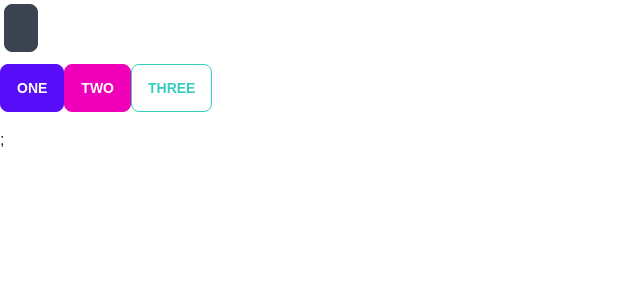
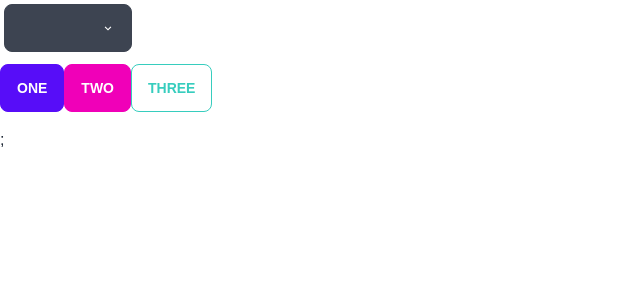
Before and after one commit to thyahan/etm, a Next.js app: page / in a window 1280 px wide. Shown: the top 300 px of the page, without its empty margins (0-640 px from the left). Built offline with nearby package versions, Linux system fonts and the light colour scheme.

Commit message:
style: theme picker

```diff
--- a/package.json
+++ b/package.json
@@ -16,7 +16,7 @@
     "next-pwa": "^5.6.0",
     "react": "18.2.0",
     "react-dom": "18.2.0",
-    "react-icons": "^4.4.0"
+    "react-icons": "^4.6.0"
   },
   "devDependencies": {
     "@babel/core": "^7.19.6",
--- a/src/components/ThemePicker/index.tsx
+++ b/src/components/ThemePicker/index.tsx
@@ -1,4 +1,5 @@
 import useTheme from "hooks/useTheme";
+import { BiChevronDown } from "react-icons/bi";
 
 const themes = [
   "light",
@@ -37,21 +38,34 @@ const ThemePicker = () => {
 
   return (
     <div className="dropdown">
-      <label tabIndex={0} className="btn m-1">
-        {theme}
+      <label
+        tabIndex={0}
+        className="btn m-1 w-32 capitalize flex items-center justify-between"
+      >
+        <span>{theme}</span>
+        <BiChevronDown />
       </label>
       <ul
         tabIndex={0}
-        className="dropdown-content menu p-2 shadow bg-base-100 rounded-box w-52"
+        className="dropdown-content p-2 shadow bg-base-100 rounded-box w-52"
       >
         {themes.map((t) => {
           return (
             <li
+              data-theme={t}
               key={t}
               onClick={() => changeTheme(t)}
-              className="capitalize border-b border-red-500 cursor-pointer"
+              className="p-2 capitalize border-b cursor-pointer mb-1  border-2 border-gray-400 rounded-md"
             >
-              {t}
+              <div className="h-full flex item-center gap-1 justify-between">
+                <p>{t}</p>
+                <div className="flex gap-1 items-center">
+                  <span className="w-2 h-4 rounded-md bg-primary"></span>
+                  <span className="w-2 h-4 rounded-md bg-secondary"></span>
+                  <span className="w-2 h-4 rounded-md bg-accent"></span>
+                  <span className="w-2 h-4 rounded-md bg-neutral"></span>
+                </div>
+              </div>
             </li>
           );
         })}
```
Also changed, not shown: 1 other file (tests, documents, lock files or other folders).
